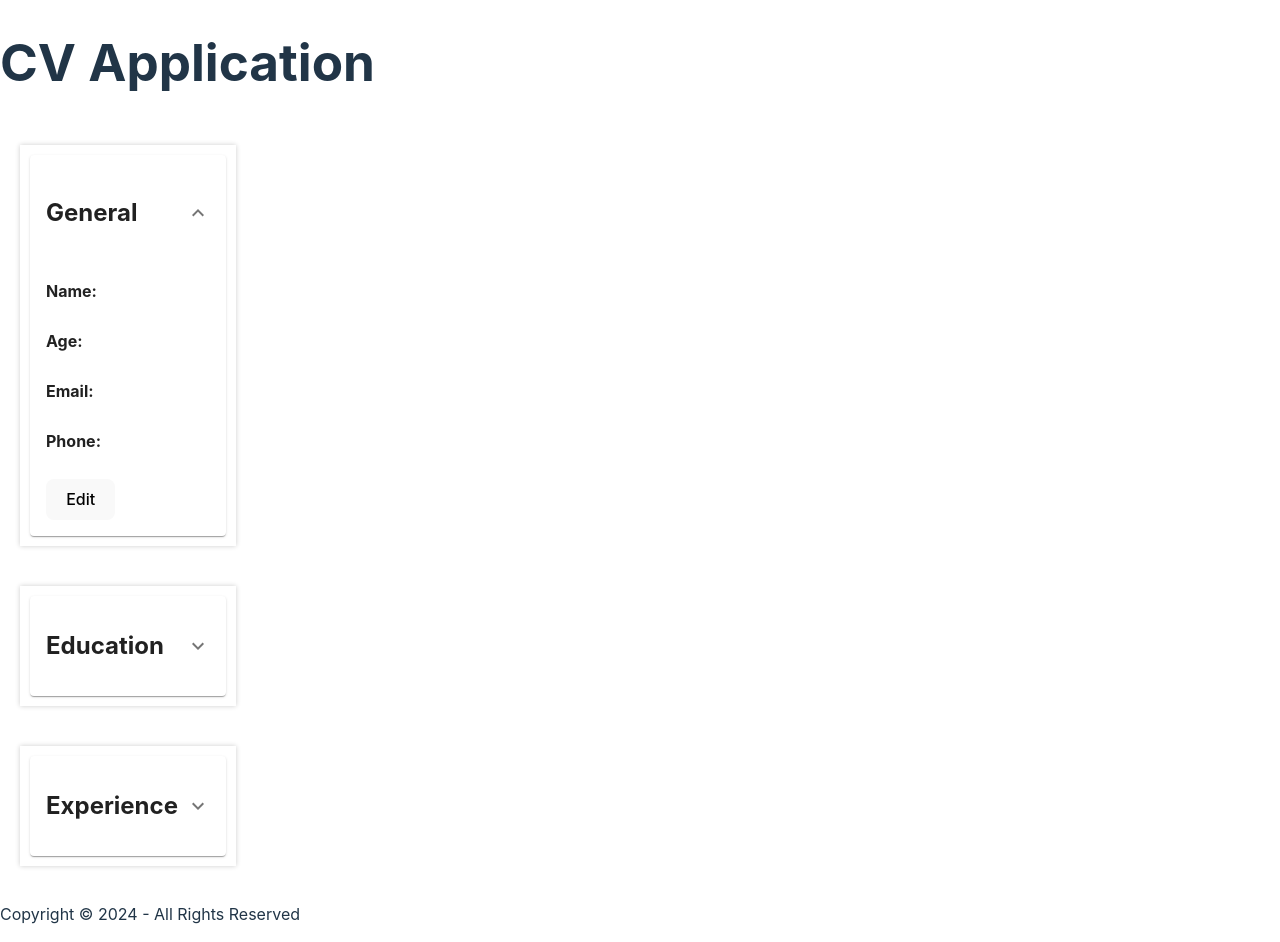
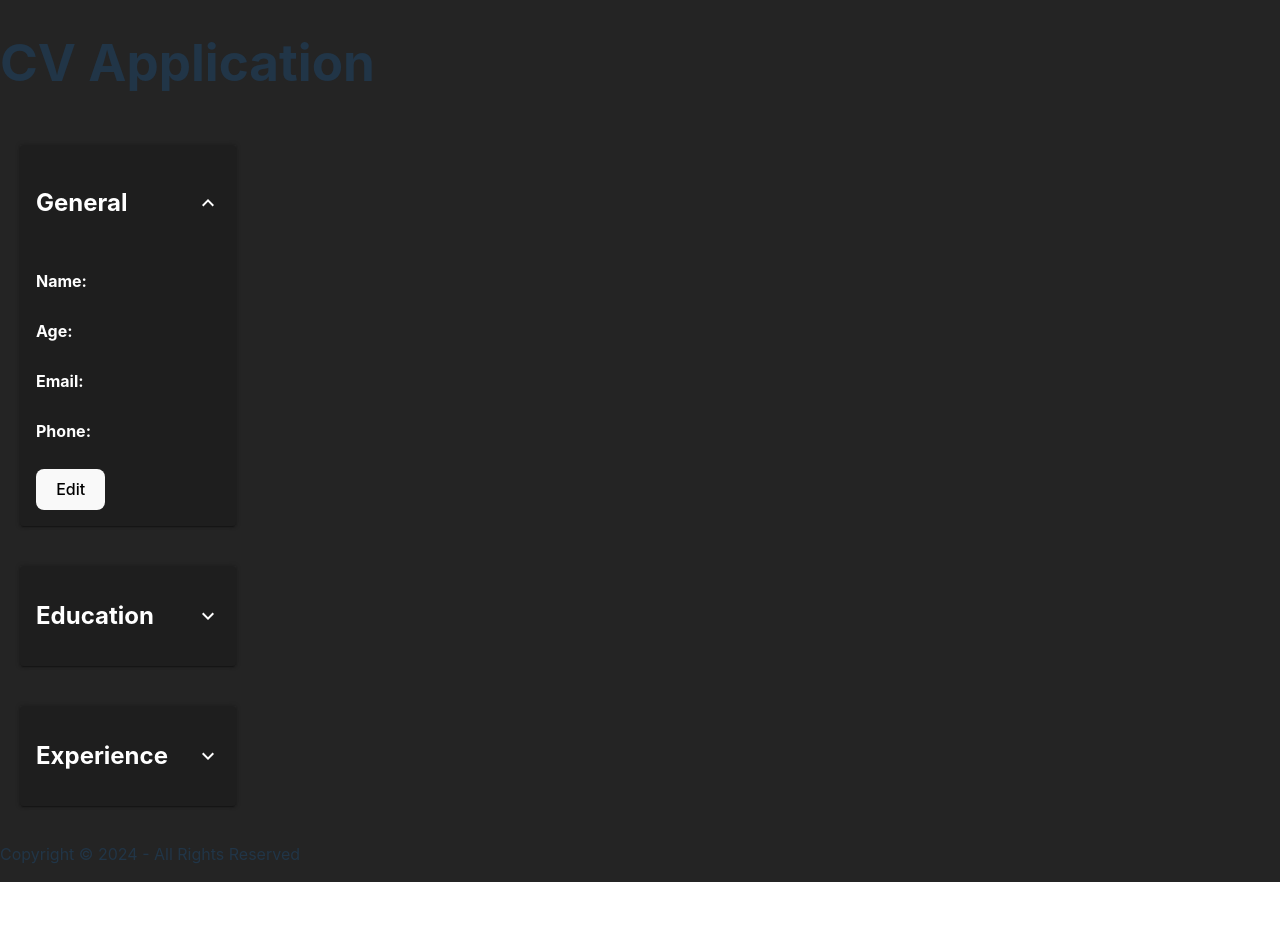
Before and after one commit to Maxnikit/cv-creator, a React (Vite) app: page / in a window 1280 px wide. After the commit the page ends 882 px from the top, so only its background shows below. Built offline with nearby package versions, Linux system fonts and the light colour scheme.

Commit message:
Change calendars to Material UI

```diff
--- a/src/App.css
+++ b/src/App.css
@@ -1,6 +1,34 @@
+/* Color Variables */
+:root {
+  --primary: #2196f3;
+  --primary-light: #bbdefb;
+  --primary-dark: #1e88e5;
+  --secondary: #4caf50;
+  --secondary-light: #8bc34a;
+  --secondary-dark: #43a047;
+  --accent: #ff9800;
+  --accent-light: #ffc107;
+  --accent-dark: #ff5722;
+  --surface: #ffffff;
+  --surface-dark: #f5f5f5;
+  --surface-light: #fafafa;
+  --background: #242424;
+  --background-dark: #1e1e1e;
+  --background-light: #303030;
+  --text: #212121;
+  --text-inverse: #ffffff;
+  --error: #f44336;
+  --warning: #ffc107;
+  --success: #4caf50;
+  --info: #2196f3;
+}
+
+/* Example usage: background-color: var(--primary); */
+
 body {
   display: flex;
   flex-direction: column;
+  background-color: var(--background);
 }
 #root {
   width: 100%;
@@ -11,11 +39,19 @@ body {
   /* gap: 10px; */
 }
 .main > * {
-  padding: 10px;
   margin: 20px;
   box-shadow: 0 0 5px 0 rgba(0, 0, 0, 0.2);
 }
-.general > .accordion {
+.general > .accordion,
+.education > .accordion,
+.experience > .accordion {
+  /* Менять цвет задника карточки тут */
+  background-color: var(--background-dark);
+  color: white;
+}
+.job > .accordion {
+  background-color: var(--background-light);
+  color: white;
 }
 .general {
   grid-column: 1/2;
@@ -39,6 +75,7 @@ body {
   flex-direction: column;
   gap: 10px;
 }
+
 .outputContainer {
   margin: 0;
   height: 50px;
@@ -59,3 +96,20 @@ body {
   display: flex;
   gap: 10px;
 }
+.MuiInputBase-input {
+  color: white !important;
+}
+.MuiSvgIcon-root {
+  color: white !important;
+}
+.job-header > div {
+  display: flex;
+  gap: 10px;
+  align-items: center;
+}
+.job-header > div > * {
+  margin: 0;
+}
+.job-header > div > h4 {
+  font-weight: 400;
+}
--- a/src/App.jsx
+++ b/src/App.jsx
@@ -7,6 +7,7 @@ import Footer from "./components/Footer";
 import "@fontsource/roboto/500.css";
 import { LocalizationProvider } from "@mui/x-date-pickers";
 import { AdapterDayjs } from "@mui/x-date-pickers/AdapterDayjs";
+
 function App() {
   return (
     <LocalizationProvider dateAdapter={AdapterDayjs}>
--- a/src/components/Education.jsx
+++ b/src/components/Education.jsx
@@ -1,11 +1,12 @@
 import { useState } from "react";
 import Button from "./Button";
 import Input from "./Input";
-import Example from "./Example";
+
 import Accordion from "@mui/material/Accordion";
 import AccordionDetails from "@mui/material/AccordionDetails";
 import AccordionSummary from "@mui/material/AccordionSummary";
 import ExpandMoreIcon from "@mui/icons-material/ExpandMore";
+import { DatePicker } from "@mui/x-date-pickers/DatePicker";
 
 function Education() {
   const [isEditing, setIsEditing] = useState(false);
@@ -15,48 +16,43 @@ function Education() {
     degree: "",
     fullDate: "",
   });
-  const [selectedDateStart, setSelectedDateStart] = useState({
-    month: 9,
-    year: 2020,
-    monthName: "",
-  });
-  const [selectedDateEnd, setSelectedDateEnd] = useState({
-    month: 4,
-    year: 2024,
-    monthName: "",
-  });
+  const [selectedDateStart, setSelectedDateStart] = useState(null);
+  const [selectedDateEnd, setSelectedDateEnd] = useState(null);
   const [isChecked, setIsChecked] = useState(true);
   const handleCheckboxChange = () => {
     setIsChecked(!isChecked);
   };
+  const getMonthByIndex = (index) => {
+    return new Date(2000, index).toLocaleString("en", {
+      month: "long",
+    });
+  };
   function computeFullDate() {
-    if (selectedDateStart.monthName && isChecked) {
+    if (selectedDateStart && selectedDateEnd) {
+      const startMonth = getMonthByIndex(selectedDateStart.$M);
+      const endMonth = getMonthByIndex(selectedDateEnd.$M);
+
       setFormData({
         ...formData,
         fullDate:
-          selectedDateStart.monthName +
+          startMonth +
           " " +
-          selectedDateStart.year +
+          selectedDateStart.$y +
           " - " +
-          "Present",
+          endMonth +
+          " " +
+          selectedDateEnd.$y,
       });
-    } else if (selectedDateStart.monthName && selectedDateEnd.monthName) {
-      console.log("IF TRIGGERED");
+      console.log(formData.fullDate);
+    } else if (selectedDateEnd === null) {
+      const startMonth = getMonthByIndex(selectedDateStart.$M);
       setFormData({
         ...formData,
-        fullDate:
-          selectedDateStart.monthName +
-          " " +
-          selectedDateStart.year +
-          " - " +
-          selectedDateEnd.monthName +
-          " " +
-          selectedDateEnd.year,
+        fullDate: startMonth + " " + selectedDateStart.$y + " - " + "Present",
       });
+      console.log(formData.fullDate);
     }
   }
-  console.log(selectedDateStart);
-  console.log(selectedDateEnd);
   const handleInputChange = (e) => {
     const { name, value } = e.target;
     setFormData({ ...formData, [name]: value });
@@ -73,7 +69,7 @@ function Education() {
 
   return (
     <div className="education">
-      <Accordion>
+      <Accordion className="accordion">
         <AccordionSummary
           expandIcon={<ExpandMoreIcon />}
           aria-controls="panel1-content"
@@ -111,10 +107,11 @@ function Education() {
                 onChange={handleInputChange}
                 required={true}
               />
-              <Example
-                text="Start Date:"
-                selectedMonthData={selectedDateStart}
-                setSelectedMonthData={setSelectedDateStart}
+              <div>Start date:</div>
+              <DatePicker
+                value={selectedDateStart}
+                onChange={(newValue) => setSelectedDateStart(newValue)}
+                views={["year", "month"]}
               />
               <div className="checkboxContainer">
                 <input
@@ -126,11 +123,14 @@ function Education() {
                 <label htmlFor="checkbox">Up to current time</label>
               </div>
               {!isChecked && (
-                <Example
-                  text="End Date:"
-                  selectedMonthData={selectedDateEnd}
-                  setSelectedMonthData={setSelectedDateEnd}
-                />
+                <>
+                  <div>End date:</div>
+                  <DatePicker
+                    value={selectedDateEnd}
+                    onChange={(newValue) => setSelectedDateEnd(newValue)}
+                    views={["year", "month"]}
+                  />
+                </>
               )}
 
               <Button text="Confirm" onClick={saveChanges} />
--- a/src/components/Example.jsx
+++ /dev/null
@@ -1,33 +0,0 @@
-import { useState } from "react";
-import { MonthPicker, MonthInput } from "react-lite-month-picker";
-import PropTypes from "prop-types";
-
-function Example({ selectedMonthData, setSelectedMonthData, text }) {
-  const [isPickerOpen, setIsPickerOpen] = useState(false);
-
-  return (
-    <>
-      <div className="date-container">
-        {text}
-        <MonthInput
-          selected={selectedMonthData}
-          setShowMonthPicker={setIsPickerOpen}
-          showMonthPicker={isPickerOpen}
-        />
-        {isPickerOpen ? (
-          <MonthPicker
-            setIsOpen={setIsPickerOpen}
-            selected={selectedMonthData}
-            onChange={setSelectedMonthData}
-          />
-        ) : null}
-      </div>
-    </>
-  );
-}
-Example.propTypes = {
-  selectedMonthData: PropTypes.object,
-  setSelectedMonthData: PropTypes.func,
-  text: PropTypes.string,
-};
-export default Example;
--- a/src/components/Experience.jsx
+++ b/src/components/Experience.jsx
@@ -28,7 +28,7 @@ function Experience() {
   // TODO Пофиксить кнопку Cancel
   return (
     <div className="experience">
-      <Accordion>
+      <Accordion className="accordion">
         <AccordionSummary
           expandIcon={<ExpandMoreIcon />}
           aria-controls="panel1-content"
--- a/src/components/Job.jsx
+++ b/src/components/Job.jsx
@@ -19,16 +19,8 @@ function Job({ setButtonVisible, removeJob, key }) {
     fullDate: "",
     description: "",
   });
-  const [selectedDateStart, setSelectedDateStart] = useState({
-    month: 9,
-    year: 2020,
-    monthName: "",
-  });
-  const [selectedDateEnd, setSelectedDateEnd] = useState({
-    month: 4,
-    year: 2024,
-    monthName: "",
-  });
+  const [selectedDateStart, setSelectedDateStart] = useState(null);
+  const [selectedDateEnd, setSelectedDateEnd] = useState(null);
   //   let startDate;
   //   let endDate;
   const handleInputChange = (e) => {
@@ -38,20 +30,28 @@ function Job({ setButtonVisible, removeJob, key }) {
   const toggleEdit = () => {
     setIsEditing(!isEditing);
   };
+  const getMonthByIndex = (index) => {
+    return new Date(2000, index).toLocaleString("en", {
+      month: "long",
+    });
+  };
   function computeFullDate() {
-    if (selectedDateStart.monthName && selectedDateEnd.monthName) {
-      console.log("IF TRIGGERED");
+    if (selectedDateStart && selectedDateEnd) {
+      const startMonth = getMonthByIndex(selectedDateStart.$M);
+      const endMonth = getMonthByIndex(selectedDateEnd.$M);
+
       setFormData({
         ...formData,
         fullDate:
-          selectedDateStart.monthName +
+          startMonth +
           " " +
-          selectedDateStart.year +
+          selectedDateStart.$y +
           " - " +
-          selectedDateEnd.monthName +
+          endMonth +
           " " +
-          selectedDateEnd.year,
+          selectedDateEnd.$y,
       });
+      console.log(formData.fullDate);
     }
   }
   const handleSubmit = () => {
@@ -99,39 +99,42 @@ function Job({ setButtonVisible, removeJob, key }) {
             onChange={handleInputChange}
             required={false}
           />
-          <Example
-            text="Start date:"
-            selectedMonthData={selectedDateStart}
-            setSelectedMonthData={setSelectedDateStart}
+          <div>Start date:</div>
+          <DatePicker
+            value={selectedDateStart}
+            onChange={(newValue) => setSelectedDateStart(newValue)}
+            views={["year", "month"]}
           />
-          <Example
-            text="End date:"
-            selectedMonthData={selectedDateEnd}
-            setSelectedMonthData={setSelectedDateEnd}
+          <div>End date:</div>
+          <DatePicker
+            value={selectedDateEnd}
+            onChange={(newValue) => setSelectedDateEnd(newValue)}
+            views={["year", "month"]}
           />
-          <span>Start date:</span>
-          <DatePicker views={["year", "month"]} />
-          <label htmlFor="description">Description:</label>
+          <div>Description:</div>
           <textarea
             name="description"
             value={formData.description}
             onChange={handleInputChange}
           />
-          <Button type="submit" text="Confirm" />
-          <Button type="button" text="Cancel" onClick={handleCancel} />
+          <div className="buttons">
+            {" "}
+            <Button type="submit" text="Confirm" />
+            <Button type="button" text="Cancel" onClick={handleCancel} />
+          </div>
         </div>
       </form>
     );
   }
   return (
     <div className="job">
-      <Accordion>
+      <Accordion className="accordion">
         <AccordionSummary
           expandIcon={<ExpandMoreIcon />}
           aria-controls="panel1-content"
-          id="panel1-header"
+          className="job-header"
         >
-          <h3>{formData.title}</h3>
+          <h3>{formData.companyName}</h3> <h4>{formData.title}</h4>
         </AccordionSummary>
         <AccordionDetails>
           <p>
```
